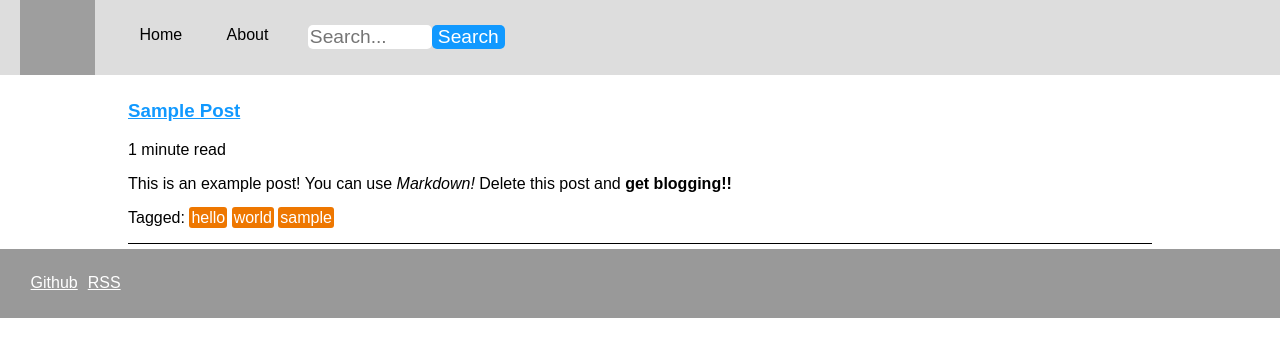
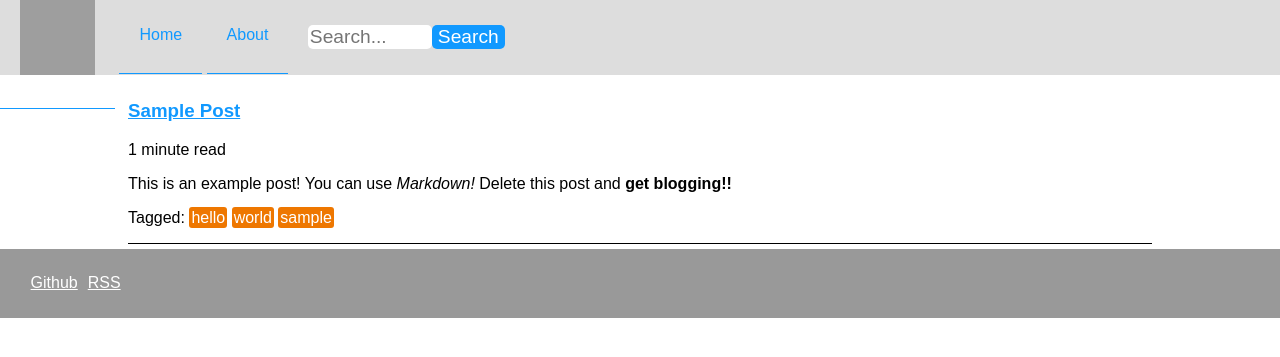
Before and after one commit to daeshu/calen, a Jekyll site: the page built from index.html, in a window 1280 px wide. Shown: the top 357 px of the page. Built offline with Jekyll 4.4.1, drawn with Linux system fonts in a browser that asks for light colours; the list of posts is cut into pages by our own code; grey boxes are pictures that could not be loaded.

Commit message:
Redesign navbar

```diff
--- a/_sass/_style.scss
+++ b/_sass/_style.scss
@@ -49,7 +49,7 @@
 }
 nav a {
     vertical-align: bottom;
-    color: black;
+    color: $accent;
     text-decoration: none;
     padding: 20px;
     padding-top: 32px;
@@ -58,13 +58,15 @@
     position: relative;
     bottom: 35px;
     background-color: $nav;
+    border-bottom: solid 1px $accent;
 }
 nav a.logo {
     bottom: 0px;
     background-color: transparent;
 }
 nav a:hover {
-    background-color: white
+    background-color: $accent;
+    color: $nav;
 }
 nav a.logo:hover {
     background-color: transparent;
```
